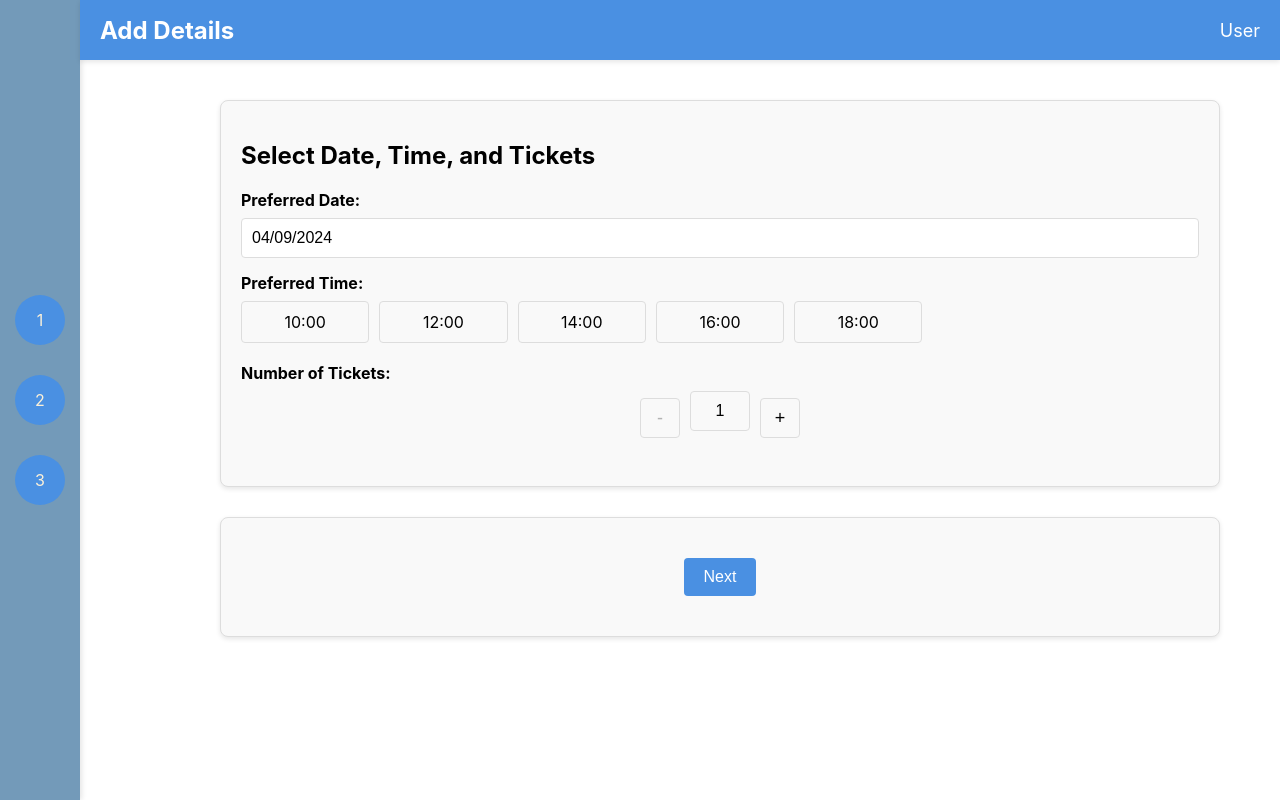
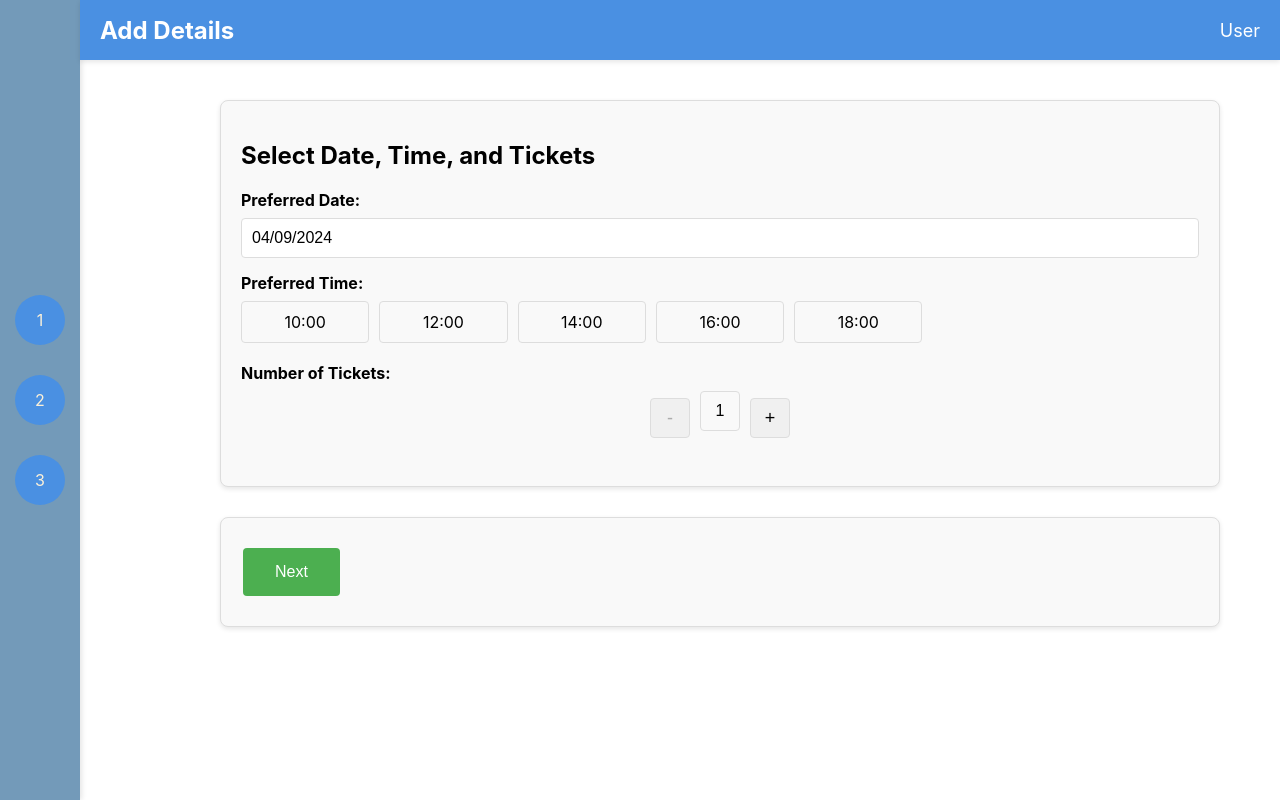
Before and after one commit to rhythm1124/Booking-app-, a React (Create React App) app in the folder bookingapp/: page /form in a window 1280 px wide. Built offline with nearby package versions, Linux system fonts and the light colour scheme.

Commit message:
Update main_form.css

```diff
--- a/bookingapp/src/styles/main_form.css
+++ b/bookingapp/src/styles/main_form.css
@@ -192,26 +192,80 @@ input {
     min-width: 200px; /* Minimum width for each item */
 }
 
-/* Attendee details styling */
+//* Attendee details styling */
 .attendee-details {
+    display: flex;
+    flex-direction: column;
+    margin-bottom: 20px;
+}
+
+.input-group {
     display: flex;
     flex-wrap: wrap;
     gap: 20px; /* Adjust gap as needed */
-    margin-bottom: 20px;
 }
 
-.attendee-field-group {
-    display: flex;
-    gap: 10px; /* Space between fields in the group */
+.input-group-item {
     flex: 1;
+    min-width: 200px; /* Minimum width for input fields */
 }
 
-.attendee-field-group label {
-    flex: 1;
+.input-group-item label {
+    display: block;
+    margin-bottom: 8px;
+    font-weight: bold;
 }
 
-.attendee-field-group input {
-    flex: 2;
+.input-group-item input {
+    width: 100%;
+    padding: 10px;
+    border: 1px solid #ddd;
+    border-radius: 4px;
+    box-sizing: border-box;
 }
 
-/* Additional styling adjustments if needed */
+/* Ensures that "Ticket 1" label is above the name fields */
+.attendee-details > h3 {
+    margin-bottom: 15px;
+}
+
+/* Styles for ticket controls */
+.ticket-controls {
+    display: flex;
+    align-items: center;
+    gap: 10px;
+}
+
+.ticket-button {
+    background-color: #f0f0f0;
+    border: 1px solid #ddd;
+    padding: 5px 10px;
+    cursor: pointer;
+}
+
+.ticket-input {
+    width: 40px;
+    text-align: center;
+    border: 1px solid #ddd;
+    padding: 5px;
+    border-radius: 4px;
+}
+
+/* Button styling */
+.save-next-button {
+    background-color: #4CAF50;
+    color: white;
+    border: none;
+    padding: 15px 32px;
+    text-align: center;
+    text-decoration: none;
+    display: inline-block;
+    font-size: 16px;
+    margin: 10px 2px;
+    cursor: pointer;
+    border-radius: 4px;
+}
+
+.save-next-button:hover {
+    background-color: #45a049;
+}
```
